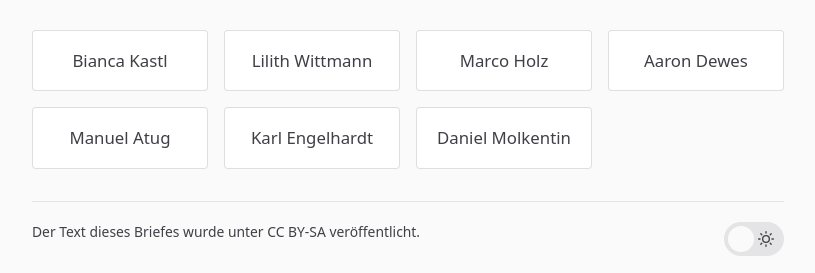
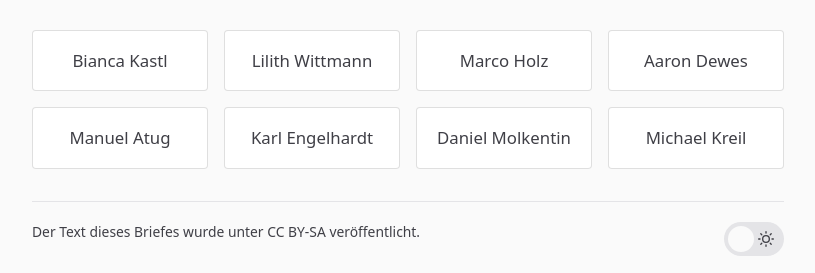
Before and after one commit to itrich/vsh-bleibt, a Jekyll site: the page built from OFFENERBRIEF.md, in a window 1280 px wide and 900 px high, scrolled down 3273 px. Shown: the part 624-897 px from the top of the window, without its empty margins (232-1047 px from the left). Built offline with Jekyll 4.4.1, drawn with Linux system fonts in a browser that asks for light colours.

Commit message:
Update signees.yml

```diff
--- a/_data/signees.yml
+++ b/_data/signees.yml
@@ -5,3 +5,4 @@
 - name: Manuel Atug
 - name: Karl Engelhardt
 - name: Daniel Molkentin
+- name: Michael Kreil
```
